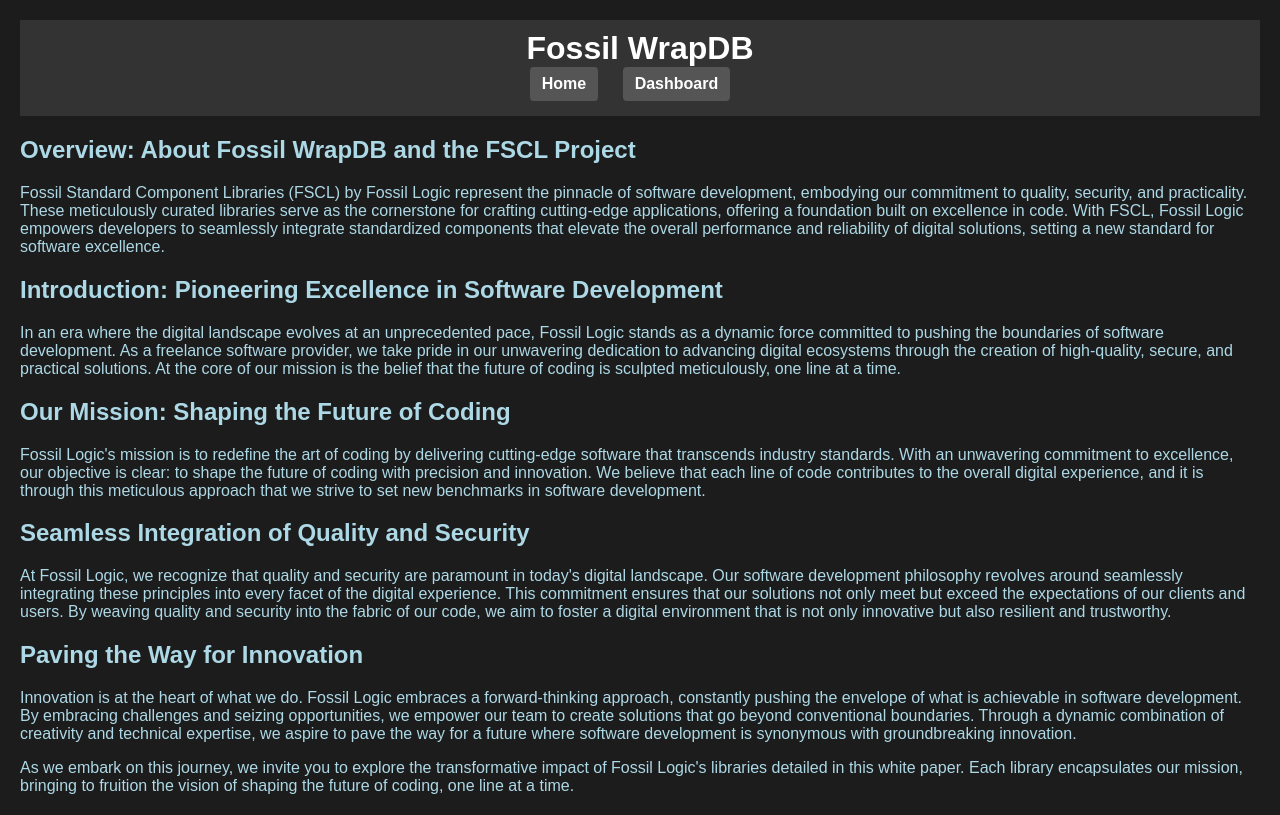
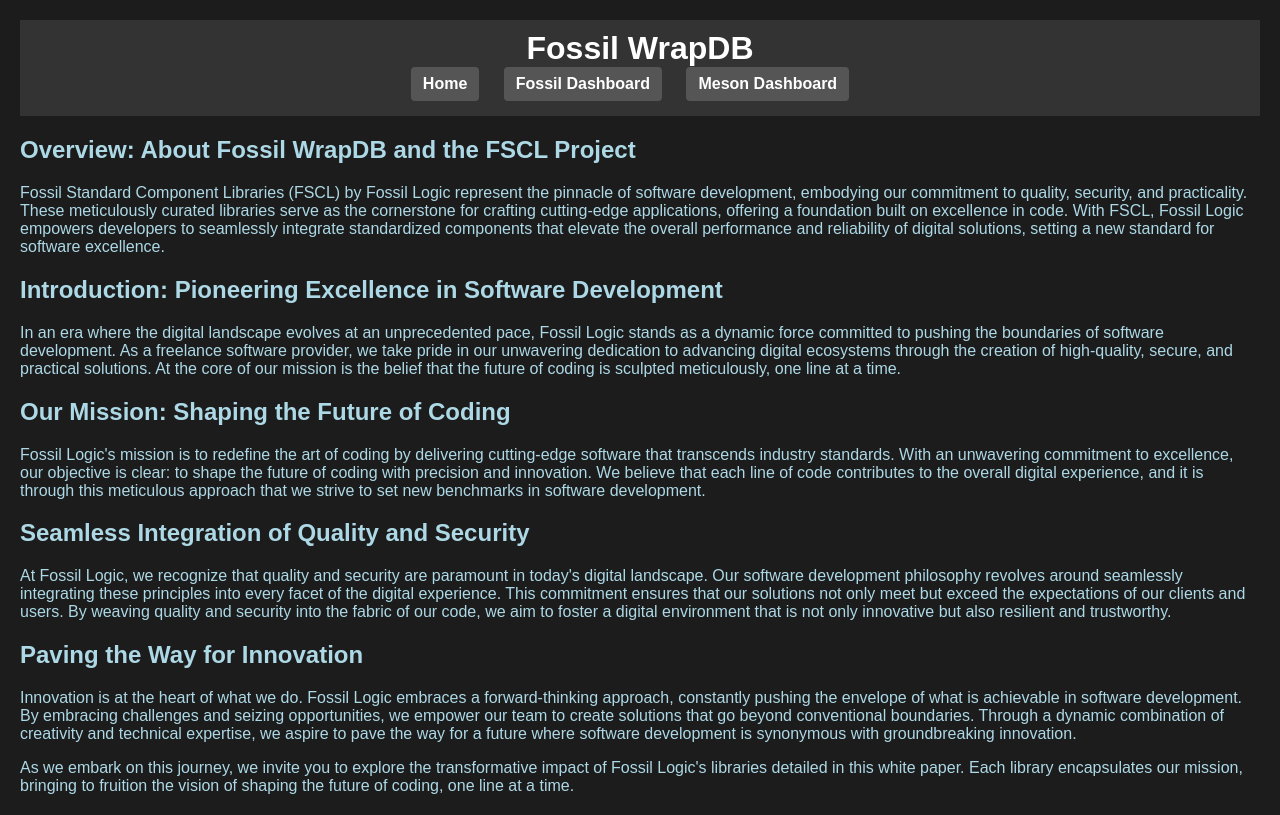
Before and after one commit to fossil-lib/fossil-lib.github.io, a plain HTML site: page index.html in a window 1280 px wide. Drawn offline with nearby package versions, Linux system fonts and the light colour scheme; files that its build step writes are made by us from their sources.

Commit message:
Update index.html

```diff
--- a/index.html
+++ b/index.html
@@ -9,12 +9,7 @@
 <body>
     <header>
         <h1>Fossil WrapDB</h1>
-        <nav>
-            <ul>
-                <li><a href="index.html">Home</a></li>
-                <li><a href="dashboard.html">Dashboard</a></li>
-            </ul>
-        </nav>
+        <include src="menu.html"></include>
     </header>
 
     <section>
```
